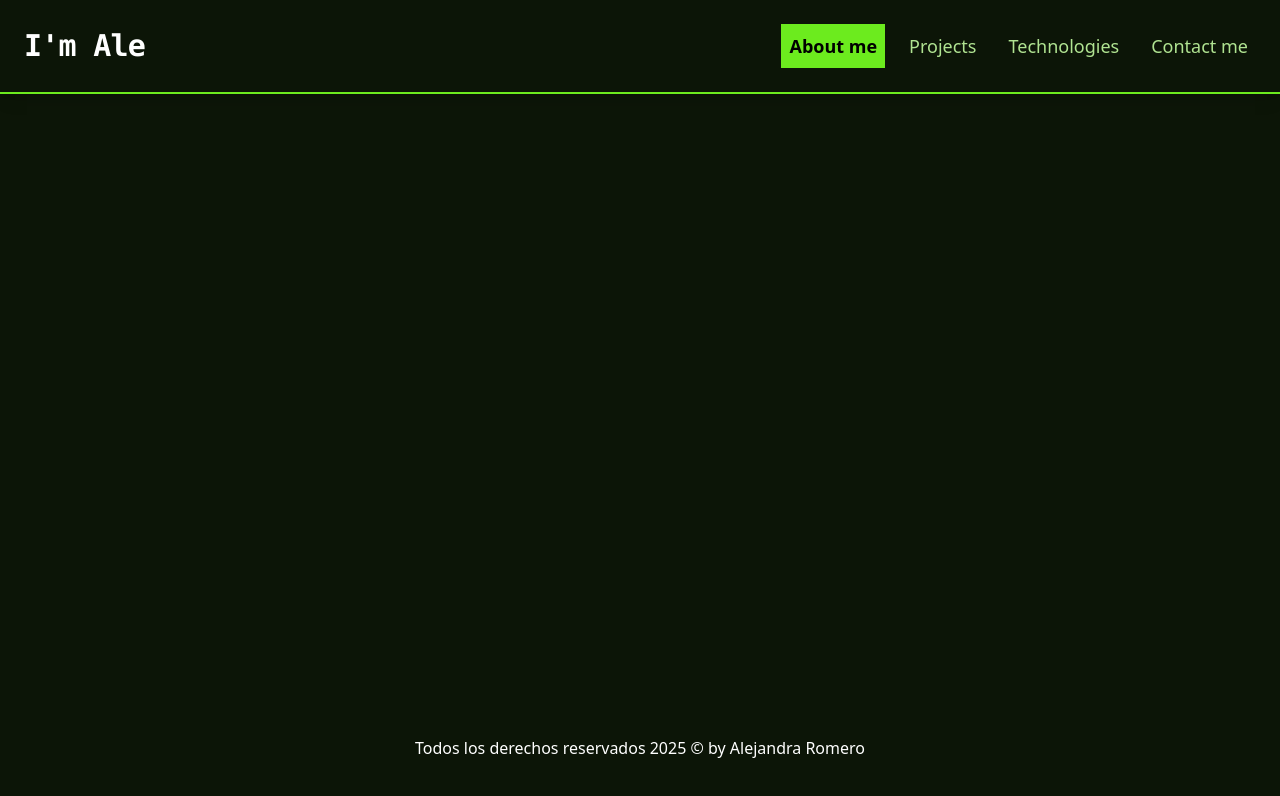
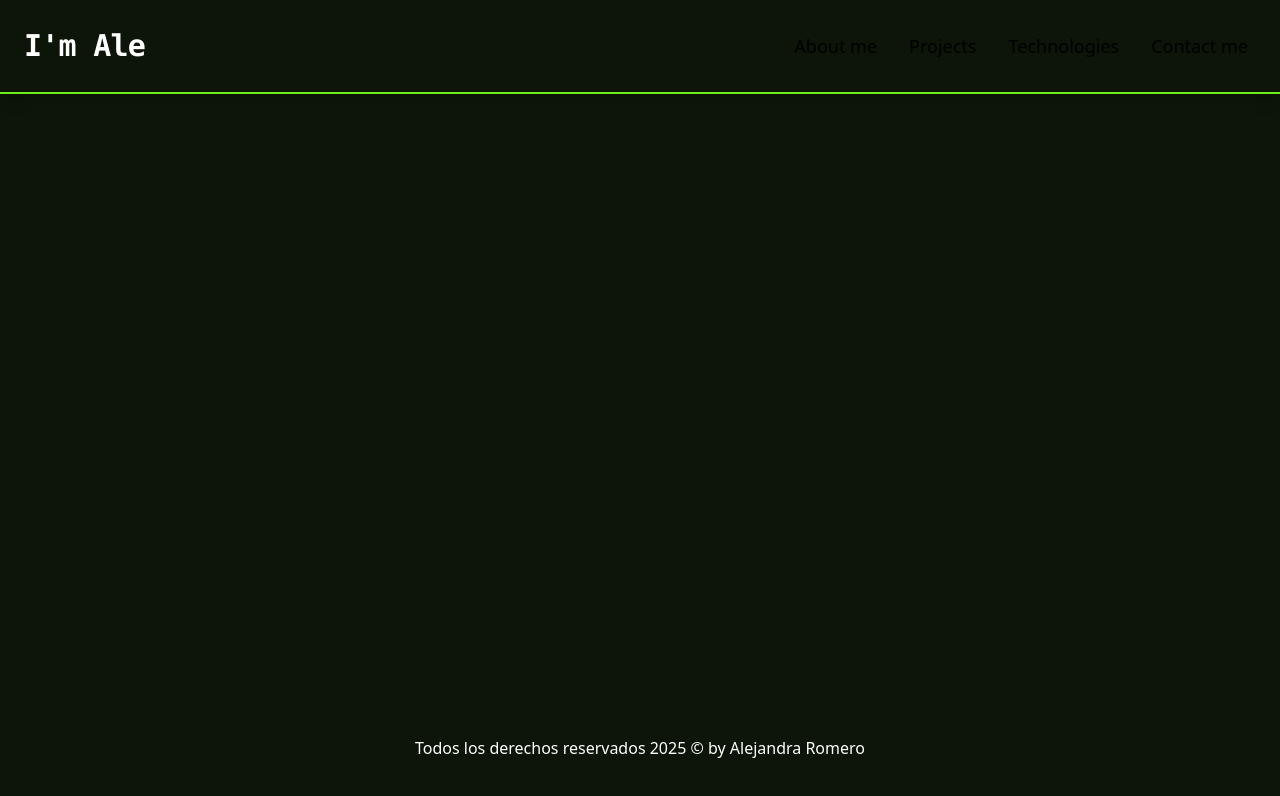
Before and after one commit to alejaromerom/my-portfolio-2025, a React (Vite) app: page / in a window 1280 px wide. Shown: the top 796 px of the page. Built offline with nearby package versions, Linux system fonts and the light colour scheme; what tailwindcss-motion would draw is missing.

Commit message:
implementation of better funcionality in Navbar component usuing react router dom

```diff
--- a/src/components/NavBar.tsx
+++ b/src/components/NavBar.tsx
@@ -1,28 +1,22 @@
 import { useState } from "react";
-import { Link } from "react-router-dom";
+import { NavLink } from "react-router-dom";
 
 export function NavBar() {
   const [isMenuOpen, setIsMenuOpen] = useState(false);
-  const [activeLink, setActiveLink] = useState("about");
   const toggleMenu = () => {
     setIsMenuOpen(!isMenuOpen);
-  };
-
-  const handleClickLink = (link: string) => {
-    setActiveLink(link);
   };
 
   return (
     <>
       <nav className="flex items-center justify-between flex-wrap border-b-2 border-accent shadow-lg p-6 bg-background">
         <div className="flex items-center flex-shrink-0 text-white mr-6">
-          <Link
+          <NavLink
             to="home"
             className="font-mono font-semibold text-3xl tracking-tight"
-            onClick={() => handleClickLink("home")}
           >
             I'm Ale
-          </Link>
+          </NavLink>
         </div>
         <div className="block lg:hidden">
           <button
@@ -47,48 +41,46 @@ export function NavBar() {
           }`}
         >
           <div className="text-sm lg:flex lg:gap-4">
-            <Link
+            <NavLink
               to="/about"
-              className={`p-2 text-lg block mt-4 lg:inline-block lg:mt-0 font-bold hover:text-white ${
-                activeLink === "about" ? "text-black bg-accent" : "text-primary"
-              }`}
-              onClick={() => handleClickLink("about")}
+              className={({ isActive }) =>
+                `${
+                  isActive ? "bg-accent" : ""
+                } p-2 text-lg block mt-4 lg:inline-block lg:mt-0 hover:text-white`
+              }
             >
               About me
-            </Link>
-            <Link
+            </NavLink>
+            <NavLink
               to="/projects"
-              className={`p-2 text-lg block mt-4 lg:inline-block lg:mt-0 hover:text-white ${
-                activeLink === "projects"
-                  ? "text-black bg-accent"
-                  : "text-primary"
-              }`}
-              onClick={() => handleClickLink("projects")}
+              className={({ isActive }) =>
+                `${
+                  isActive ? "bg-accent" : ""
+                } p-2 text-lg block mt-4 lg:inline-block lg:mt-0 hover:text-white`
+              }
             >
               Projects
-            </Link>
-            <Link
+            </NavLink>
+            <NavLink
               to="/technologies"
-              className={`p-2 text-lg block mt-4 lg:inline-block lg:mt-0 hover:text-white ${
-                activeLink === "technologies"
-                  ? "text-black bg-accent"
-                  : "text-primary"
-              }`}
-              onClick={() => handleClickLink("technologies")}
+              className={({ isActive }) =>
+                `${
+                  isActive ? "bg-accent" : ""
+                } p-2 text-lg block mt-4 lg:inline-block lg:mt-0 hover:text-white`
+              }
             >
               Technologies
-            </Link>
-            <Link
+            </NavLink>
+            <NavLink
               to="/contact"
-              className={`p-2 text-lg block mt-4 lg:inline-block lg:mt-0 hover:text-white ${
-                activeLink === "contact"
-                  ? "text-black bg-accent"
-                  : "text-primary"
-              }`}
-              onClick={() => handleClickLink("contact")}
+              className={({ isActive }) =>
+                `${
+                  isActive ? "bg-accent" : ""
+                } p-2 text-lg block mt-4 lg:inline-block lg:mt-0 hover:text-white`
+              }
             >
               Contact me
-            </Link>
+            </NavLink>
           </div>
         </div>
       </nav>
```
